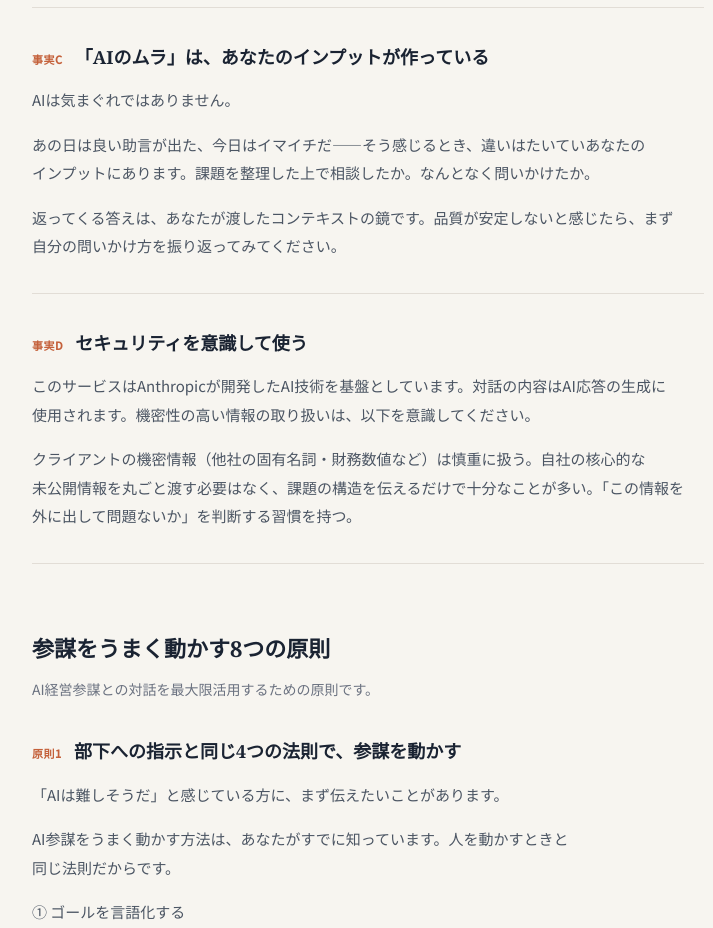
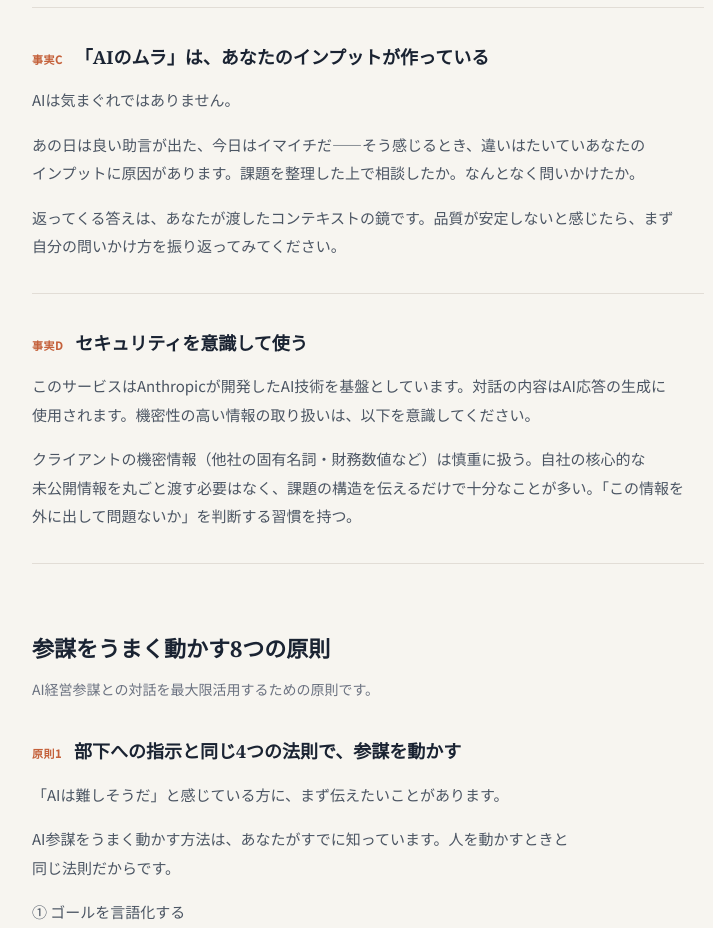
Before and after one commit to hirofumioya-boop/ymo-blog, a Next.js app: page /ai-mindset in a window 1280 px wide. Shown: the part 1300-2228 px from the top of the page, without its empty margins (272-985 px from the left). Built offline with nearby package versions, Linux system fonts and the light colour scheme.

Commit message:
fix(ai-mindset): 「インプットにあります」→「インプットに原因があります」に修正

```diff
--- a/app/ai-mindset/page.tsx
+++ b/app/ai-mindset/page.tsx
@@ -107,7 +107,7 @@ AIは正確な情報も不正確な情報も、同じ確信を持って話しま
     title: "「AIのムラ」は、あなたのインプットが作っている",
     body: `AIは気まぐれではありません。
 
-あの日は良い助言が出た、今日はイマイチだ——そう感じるとき、違いはたいていあなたのインプットにあります。課題を整理した上で相談したか。なんとなく問いかけたか。
+あの日は良い助言が出た、今日はイマイチだ——そう感じるとき、違いはたいていあなたのインプットに原因があります。課題を整理した上で相談したか。なんとなく問いかけたか。
 
 返ってくる答えは、あなたが渡したコンテキストの鏡です。品質が安定しないと感じたら、まず自分の問いかけ方を振り返ってみてください。`,
   },
```
